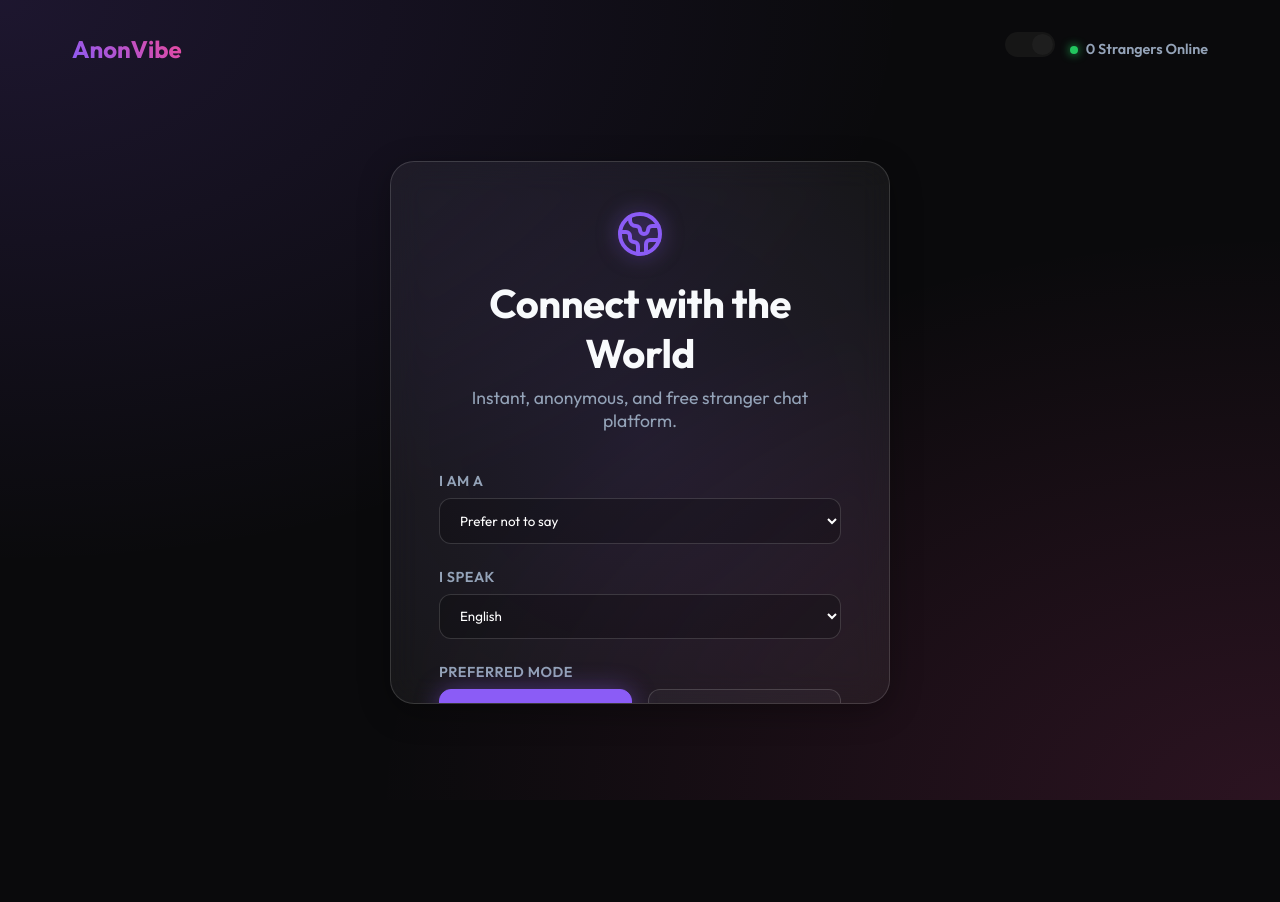
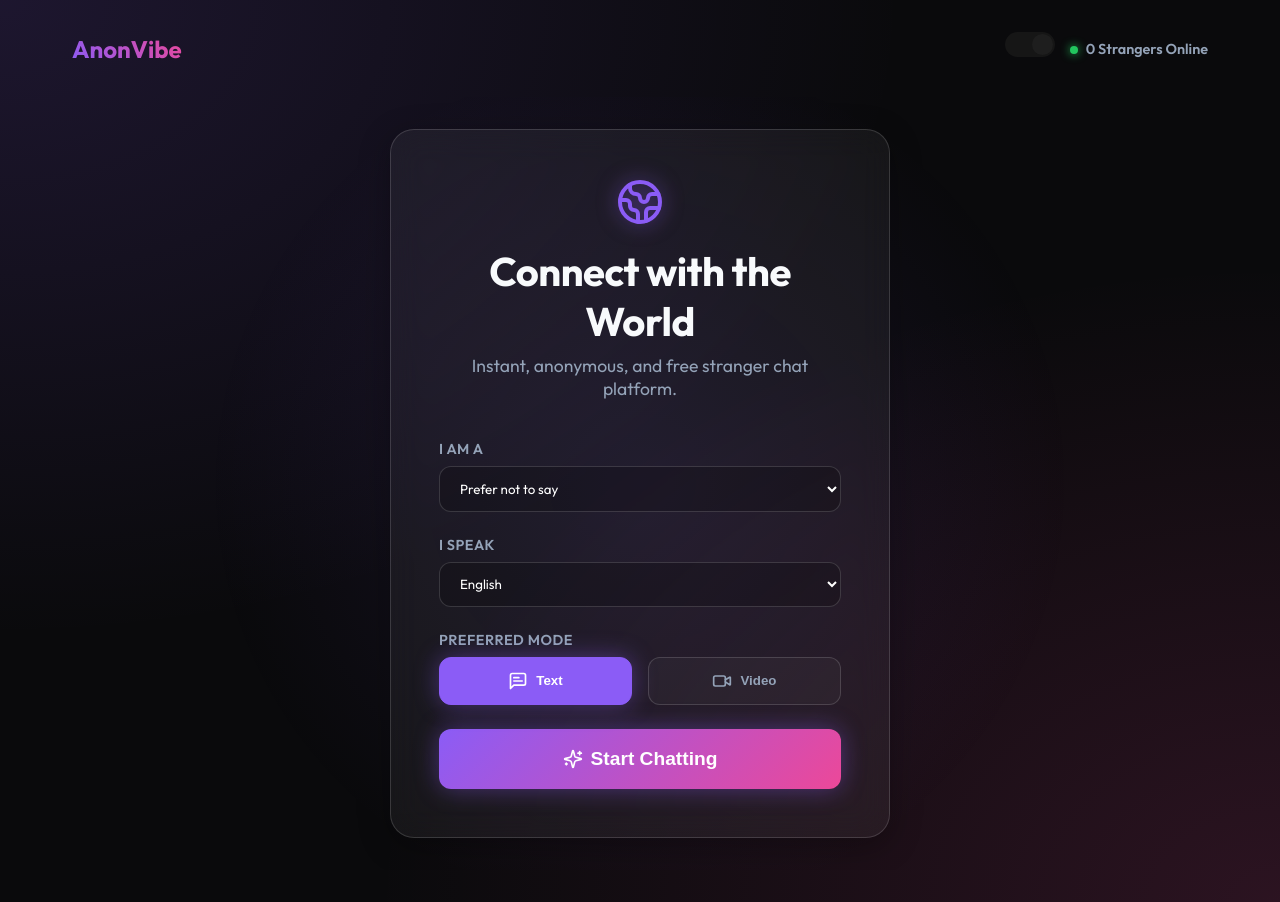
Before and after one commit to Hemanth3304/anonvibe, a React (Vite) app in the folder frontend/: page / in a window 1280 px wide. Before the commit the page ends 800 px from the top, so only its background shows below. Built offline with nearby package versions, Linux system fonts and the light colour scheme; no server answers.

Commit message:
fix: entrance card no longer clips content - removed overflow:hidden, fixed viewport height

```diff
--- a/frontend/src/App.jsx
+++ b/frontend/src/App.jsx
@@ -73,7 +73,7 @@ function App() {
     };
 
     return (
-      <div className="app-container">
+      <div className={`app-container${view === 'chat' ? ' view-chat' : ''}`}>
         <header>
           <div className="logo">AnonVibe</div>
           <div className="header-right">
--- a/frontend/src/components/Entrance.jsx
+++ b/frontend/src/components/Entrance.jsx
@@ -88,10 +88,9 @@ function Entrance({ onRegister }) {
         .entrance-container {
           padding: 3rem;
           max-width: 500px;
-          margin: 4rem auto;
+          margin: 2rem auto;
           text-align: center;
           position: relative;
-          overflow: hidden;
         }
         .entrance-container::before {
           content: '';
@@ -150,15 +149,15 @@ function Entrance({ onRegister }) {
           background: linear-gradient(135deg, var(--accent-primary), var(--accent-secondary));
         }
         @media (max-width: 900px) {
-          .entrance-container { padding: 2.5rem; margin: 2rem auto; }
+          .entrance-container { padding: 2.5rem; margin: 1.5rem auto; }
           h1 { font-size: 2rem; }
         }
         @media (max-width: 600px) {
-          .entrance-container { padding: 1.75rem 1.25rem; margin: 1rem auto; border-radius: 16px; }
+          .entrance-container { padding: 1.5rem 1.25rem; margin: 0.75rem auto; border-radius: 16px; }
           h1 { font-size: 1.6rem; }
-          .subtitle { font-size: 0.95rem; margin-bottom: 1.5rem; }
-          .form-group { margin-bottom: 1.25rem; }
-          .start-btn { font-size: 1rem; padding: 1rem; }
+          .subtitle { font-size: 0.95rem; margin-bottom: 1.25rem; }
+          .form-group { margin-bottom: 1rem; }
+          .start-btn { font-size: 1rem; padding: 0.9rem; margin-top: 1rem; }
         }
       `}</style>
     </motion.div>
--- a/frontend/src/index.css
+++ b/frontend/src/index.css
@@ -43,10 +43,17 @@ body {
   max-width: 1200px;
   margin: 0 auto;
   padding: 2rem;
+  min-height: 100vh;
+  min-height: 100dvh;
+  display: flex;
+  flex-direction: column;
+}
+
+/* For chat view, lock to viewport height */
+.app-container.view-chat {
   height: 100vh;
   height: 100dvh;
-  display: flex;
-  flex-direction: column;
+  overflow: hidden;
 }
 
 main {
@@ -54,6 +61,7 @@ main {
   display: flex;
   flex-direction: column;
   min-height: 0;
+  overflow-y: auto;
 }
 
 /* ============================
```
